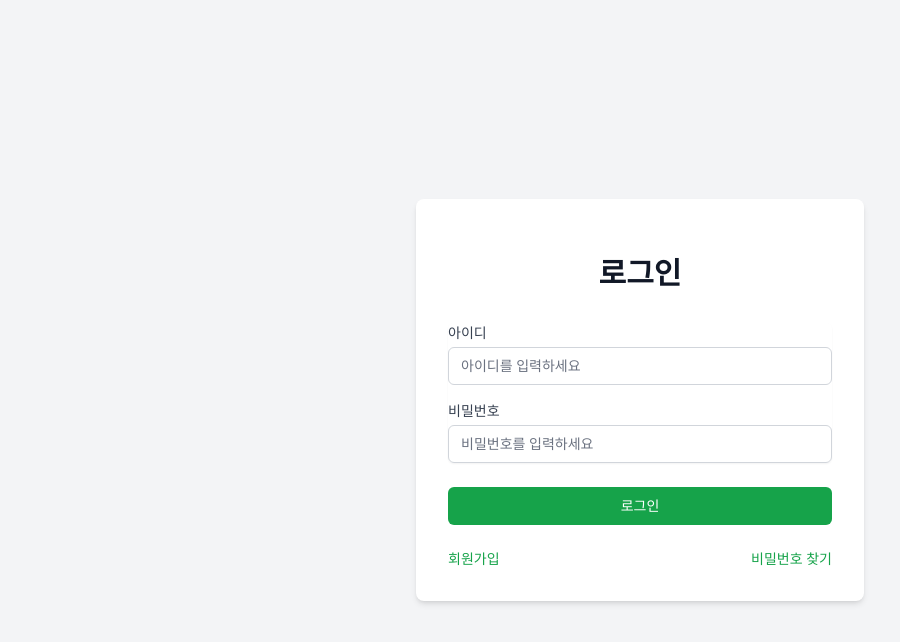
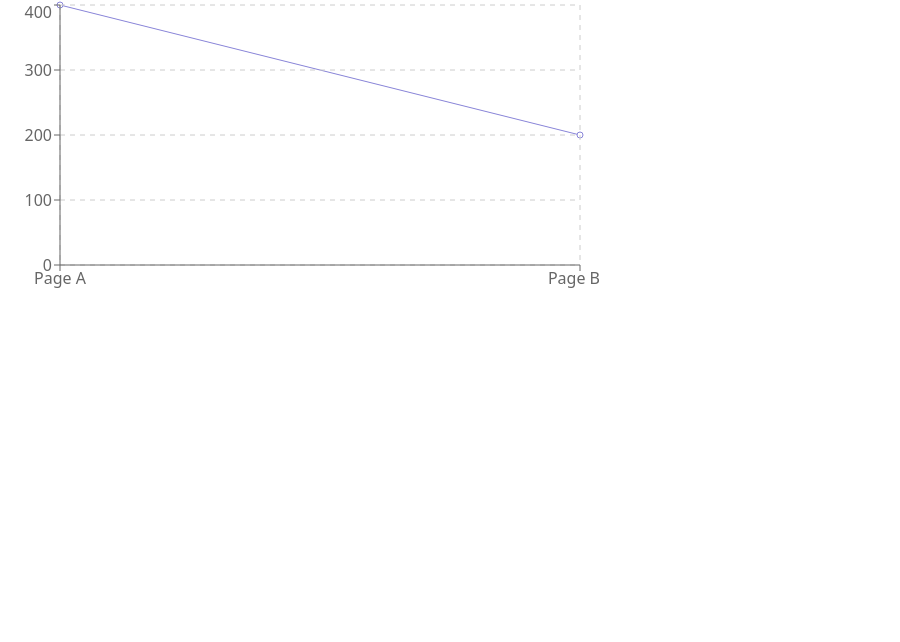
Before and after one commit to hyunjeong-git/practice-react, a React (Create React App) app: page / in a window 1280 px wide. Shown: the top 642 px of the page, without its empty margins (0-900 px from the left). Built offline with nearby package versions, Linux system fonts and the light colour scheme.

Commit message:
feat(chart): Recharts 라이브러리 초기 적용 테스트

```diff
--- a/package.json
+++ b/package.json
@@ -12,6 +12,7 @@
     "react-dom": "^19.1.0",
     "react-router-dom": "^7.6.1",
     "react-scripts": "5.0.1",
+    "recharts": "^2.15.3",
     "web-vitals": "^2.1.4"
   },
   "scripts": {
--- /dev/null
+++ b/src/components/Dashboard/Dashboard.js
@@ -0,0 +1,10 @@
+import React from "react";
+import Chart from "../LineChart/Chart";
+
+function Dashboard() {
+  return (
+    <Chart></Chart>
+  );
+}
+
+export default Dashboard;
--- /dev/null
+++ b/src/components/LineChart/Chart.js
@@ -0,0 +1,22 @@
+import { LineChart, Line, CartesianGrid, XAxis, YAxis, Tooltip } from 'recharts';
+const data = [{name: 'Page A', uv: 400, pv: 2400, amt: 2400}, {name: 'Page B', uv: 200, pv: 2100, amt: 2000},];
+
+const renderLineChart = (
+  <LineChart width={600} height={300} data={data} margin={{ top: 5, right: 20, bottom: 5, left: 0 }}>
+    <Line type="monotone" dataKey="uv" stroke="#8884d8" />
+    <CartesianGrid stroke="#ccc" strokeDasharray="5 5" />
+    <XAxis dataKey="name" />
+    <YAxis />
+    <Tooltip />
+  </LineChart>
+);
+
+function Chart() {
+  return (
+    <div>
+      {renderLineChart}
+    </div>
+  );
+}
+
+export default Chart;
--- a/src/index.js
+++ b/src/index.js
@@ -9,6 +9,7 @@ import {
 import App from './App';
 import Login from './components/Login/Login';
 import Register from './components/Register/Register';
+import Dashboard from './components/Dashboard/Dashboard';
 import reportWebVitals from './reportWebVitals';
 import "./styles/tailwind.css";
 
@@ -16,7 +17,8 @@ const root = ReactDOM.createRoot(document.getElementById('root'));
 root.render(
   <BrowserRouter>
     <Routes>
-      <Route path="/" element={<Login />} />
+      <Route path="/" element={<Dashboard />} />
+      <Route path="/login" element={<Login />} />
       <Route path="/register" element={<Register />} />
     </Routes>
   </BrowserRouter>
```
Also changed, not shown: 1 other file (tests, documents, lock files or other folders).
